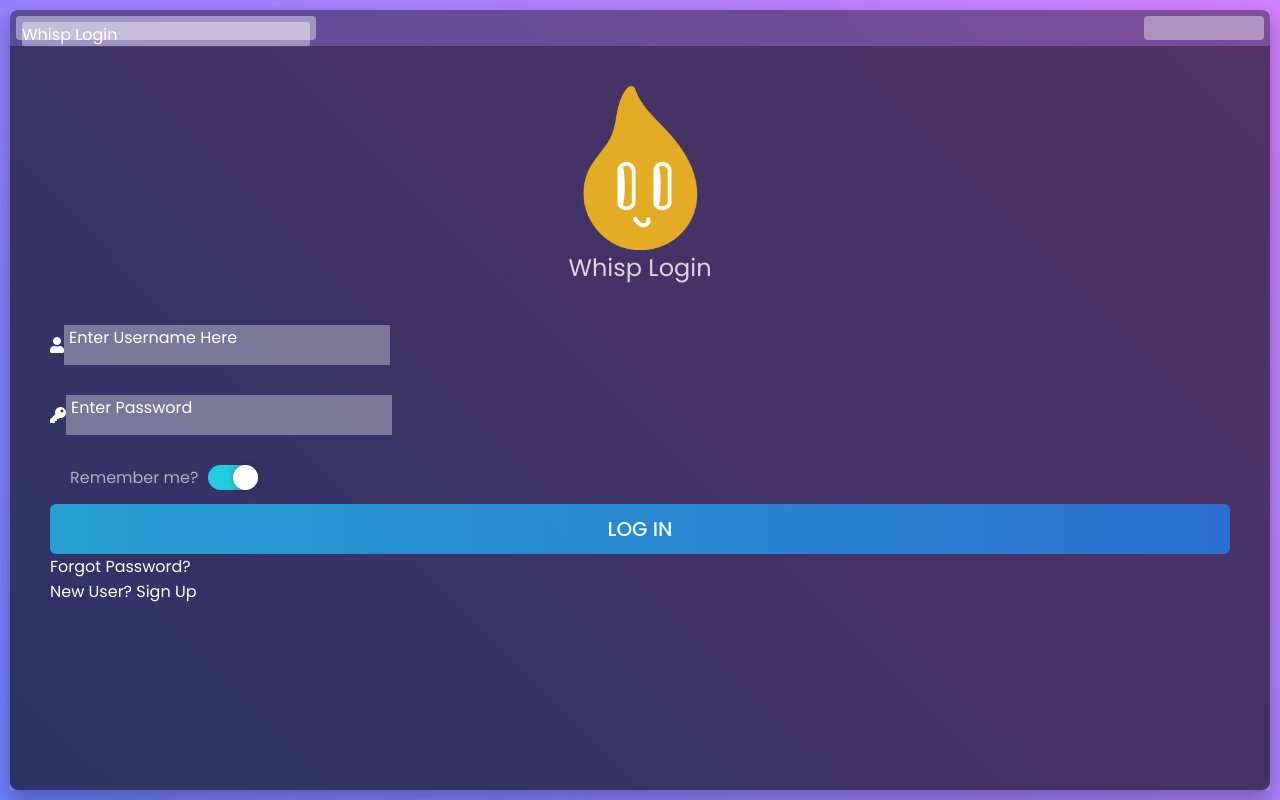
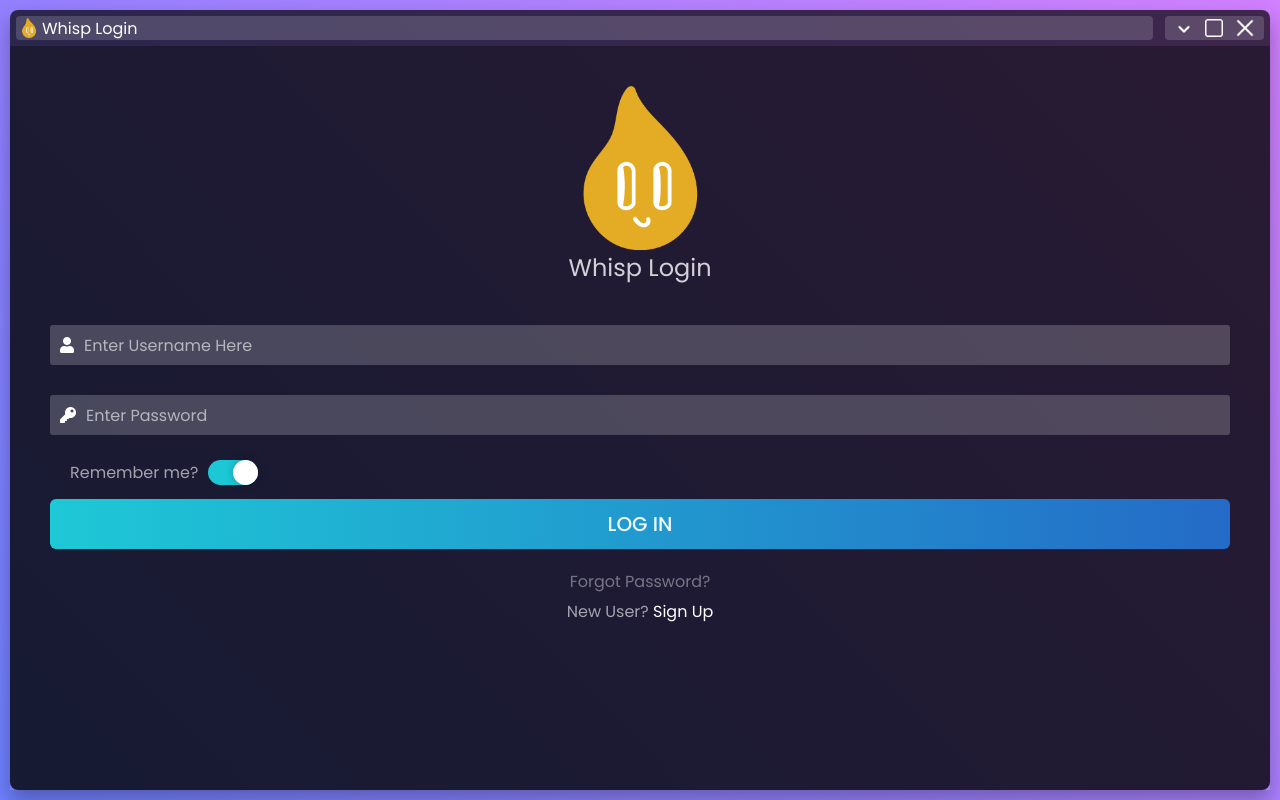
Before and after one commit to ViktorTrojan/WhispLogin, a plain HTML site: page login.html in a window 1280 px wide. Drawn offline with Linux system fonts and the light colour scheme.

Commit message:
added icons to navbar

```diff
--- a/login.css
+++ b/login.css
@@ -3,15 +3,17 @@
     --white: rgb(255, 255, 255);
     --bgr1: rgb(110, 128, 255);
     --bgr2: rgb(210, 128, 255);
-    --form-navbar: rgb(0, 0, 0, 0.4);
-    --navbar-background: rgb(255, 255, 255, 0.4);
-    --form-body: rgb(0, 0, 0, 0.6);
+    --form-navbar: rgb(0, 0, 0, 0.7);
+    --navbar-background: rgb(255, 255, 255, 0.16);
+    --form-body: rgb(0, 0, 0, 0.8);
     --form-shadow: rgba(0, 0, 0, 0.3);
     --navbar-height: 36px;
+    --form-input: rgb(255, 255, 255, 0.2);
     --text_alpha1: rgb(255, 255, 255, 0.8);
     --text_alpha2: rgb(255, 255, 255, 0.6);
+    --text_alpha3: rgb(255, 255, 255, 0.4);
     --toggle_on: rgba(31, 244, 255, 0.8);
-    --btn_left: rgba(36, 187, 236, 0.8);
+    --btn_left: rgba(31, 244, 255, 0.8);
     --btn_right: rgba(36, 127, 236, 0.8);
 }
 
@@ -92,39 +94,70 @@ body {
 }
 
 .navbar-left {
-    width: 300px;
+    display: flex;
+    width: 100%;
+    background-color: var(--navbar-background);
+    margin: 6px;
+    border-radius: 4px;
+    align-items: center;
+}
+
+.navbar-left .icon {
+    margin: 0 3px;
+    width: 20px;
+    height: 20px;
+    background: url("logo.png");
+    background-repeat: no-repeat;
+    background-size: contain;
 }
 
 .navbar-right {
-    width: 120px;
-}
-
-.navbar-left,
-.background {
+    width: 110px;
+    display: flex;
     background-color: var(--navbar-background);
     margin: 6px;
     border-radius: 4px;
+    align-items: center;
+    justify-content: space-evenly;
 }
 
-.navbar-right,
-.background {
-    background-color: var(--navbar-background);
-    margin: 6px;
-    border-radius: 4px;
+.navbar-right .minimize {
+    width: 24px;
+    height: 24px;
+    background: url("minimize.ico");
+    background-repeat: no-repeat;
+    background-size: contain;
+    transform: rotate(-90deg);
+}
+
+.navbar-right .maximize {
+    width: 24px;
+    height: 24px;
+    background: url("maximize.ico");
+    background-repeat: no-repeat;
+    background-size: contain;
+}
+
+.navbar-right .close {
+    width: 24px;
+    height: 24px;
+    background: url("close.ico");
+    background-repeat: no-repeat;
+    background-size: contain;
 }
 
 .account-input {
-    position: relative;
     margin-top: 30px;
     display: flex;
+    background-color: var(--form-input);
+    width: 100%;
+    border-radius: 3px;
+    align-items: center;
 }
 
-.icon {
-    /* set color of icon */
-    color: #d9d9d9;
-    display: flex;
-    justify-content: center;
-    align-items: center;
+.account-input i {
+    margin: 0 10px;
+    text-align: center;
 }
 
 .account-input .info {
@@ -137,13 +170,15 @@ body {
     height: 40px;
     font-size: 16px;
     border: none;
-    background: hsla(0, 0%, 100%, 0.336);
+    background: none;
     outline: none;
 }
 
 .account-input label {
+    color: var(--text_alpha2);
     position: absolute;
-    left: 5px;
+    left: 0px;
+    top: 8px;
     pointer-events: none;
 }
 
@@ -168,7 +203,7 @@ input[type="submit"]:hover {
 
 .rememberme {
     display: flex;
-    margin: 30px 20px 14px;
+    margin: 25px 20px 14px;
 }
 
 .rememberme p {
@@ -217,3 +252,19 @@ input[type="submit"]:hover {
 .toggle__input:checked~.toggle__fill::after {
     transform: translateX(var(--height));
 }
+
+.forgotpass p {
+    margin: 20px 0 5px;
+    text-align: center;
+    color: var(--text_alpha3);
+}
+
+.signup {
+    text-align: center;
+    color: var(--text_alpha2);
+}
+
+.signup a {
+    color: var(--white);
+    text-decoration: none;
+}
--- a/login.html
+++ b/login.html
@@ -20,19 +20,15 @@
             <div class="form">
                 <div class="form-navbar">
                     <div class="navbar-left">
-                        <div class="background">
                         <div class="icon"></div>
                         <div class="title">
                             <label>Whisp Login</label>
                         </div>
                     </div>
-                    </div>
                     <div class="navbar-right">
-                        <div class="background">
                         <div class="minimize"></div>
                         <div class="maximize"></div>
                         <div class="close"></div>
-                        </div>
                     </div>
                 </div>
 
@@ -46,9 +42,7 @@
                         </div>
 
                         <div class="account-input">
-                            <div class="icon">
                             <i class="fas fa-user"></i>
-                            </div>
                             <div class="info">
                                 <input class="input" name="username" type="text" required>
                                 <label>Enter Username Here</label>
@@ -56,9 +50,7 @@
                         </div>
 
                         <div class="account-input">
-                            <div class="icon">
                             <i class="fas fa-key"></i>
-                            </div>
                             <div class="info">
                                 <input class="input" name="password" type="text" required>
                                 <label>Enter Password</label>
@@ -76,11 +68,12 @@
                         <input type="submit" value="LOG IN">
 
                         <div class="forgotpass">
-                            <label>Forgot Password?</label>
+                            <p>Forgot Password?</p>
                         </div>
 
                         <div class="signup">
-                            <label>New User? Sign Up</label>
+                            New User?
+                            <a href="register.html">Sign Up</a>
                         </div>
                     </form>
                 </div>
```
Also changed, not shown: close.ico (added), close_16.png (added), close_32.png (added), maximize.ico (added), maximize_16.png (added), maximize_32.png (added), minimize.ico (added), minimize_16.png (added), minimize_32.png (added). Lines whose indentation alone changed are shown as unchanged.
